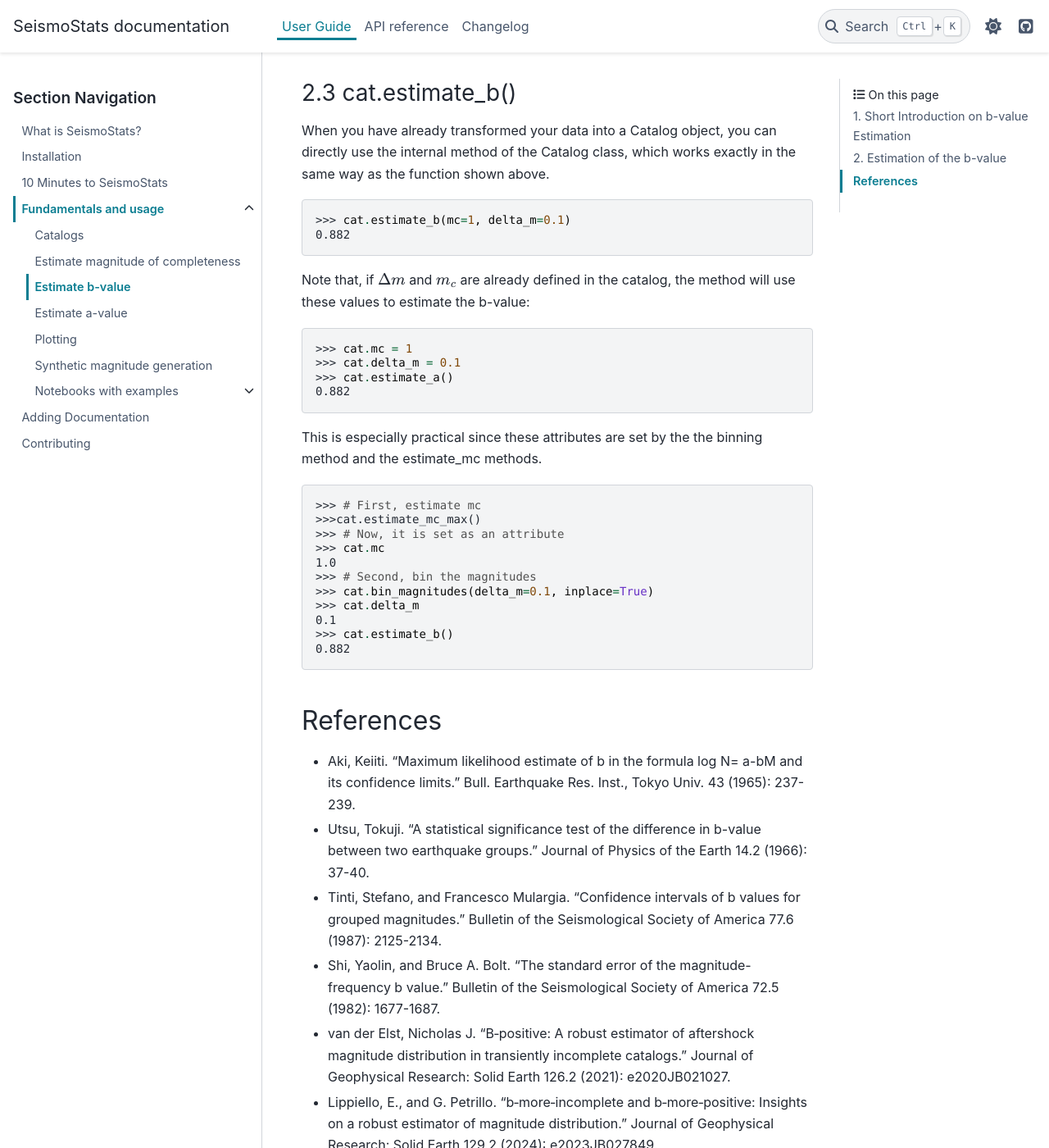
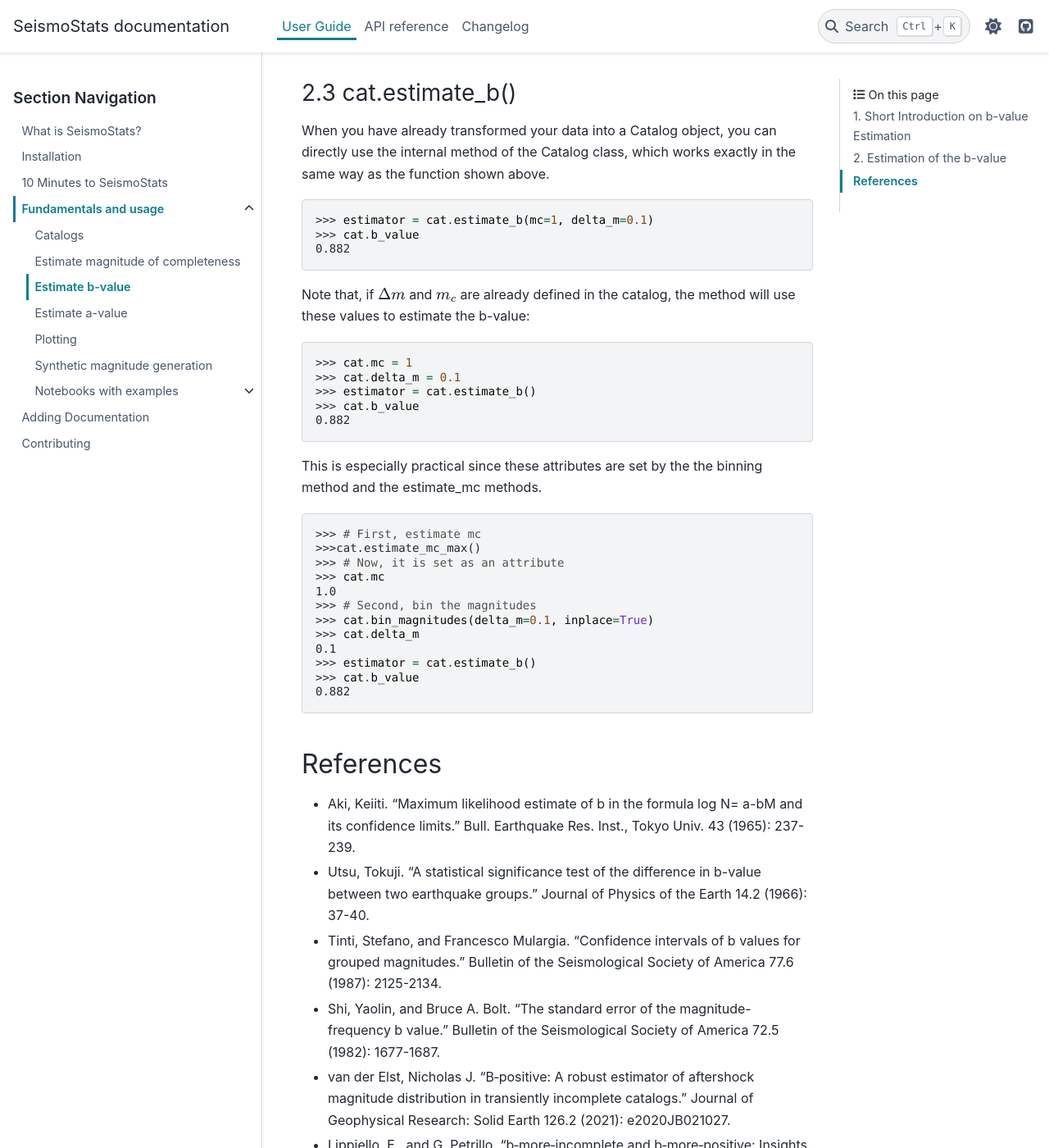
Before and after one commit to swiss-seismological-service/SeismoStats, a Sphinx documentation site: the page built from docs/source/user/estimate_b.md, in a window 1280 px wide and 1400 px high, scrolled down 4352 px. Shown: the whole window at 82% size. Built offline with Sphinx 7.4.7 and the PyData theme 0.15.4, drawn with Linux system fonts in a browser that asks for light colours; pages that are not in the unit, such as notebooks, are missing from menus; the version number could not be read and is left out.

Commit message:
small mistake

````diff
--- a/docs/source/user/estimate_b.md
+++ b/docs/source/user/estimate_b.md
@@ -100,7 +100,8 @@ Note that the function {func}`estimate_b <seismostats.analysis.estimate_b>` auto
 When you have already transformed your data into a Catalog object, you can directly use the internal method of the Catalog class, which works exactly in the same way as the function shown above.
 
 ```python
->>> cat.estimate_b(mc=1, delta_m=0.1)
+>>> estimator = cat.estimate_b(mc=1, delta_m=0.1)
+>>> cat.b_value
 0.882
 ```
 
@@ -109,7 +110,8 @@ Note that, if $\Delta m$ and $m_c$ are already defined in the catalog, the metho
 ```python
 >>> cat.mc = 1
 >>> cat.delta_m = 0.1
->>> cat.estimate_a()
+>>> estimator = cat.estimate_b()
+>>> cat.b_value
 0.882
 ```
 
@@ -124,7 +126,8 @@ This is especially practical since these attributes are set by the the binning m
 >>> cat.bin_magnitudes(delta_m=0.1, inplace=True)
 >>> cat.delta_m
 0.1
->>> cat.estimate_b()
+>>> estimator = cat.estimate_b()
+>>> cat.b_value
 0.882
 ```
 
````
Also changed, not shown: docs/source/user/estimate_a.md (+4 -2 lines).
